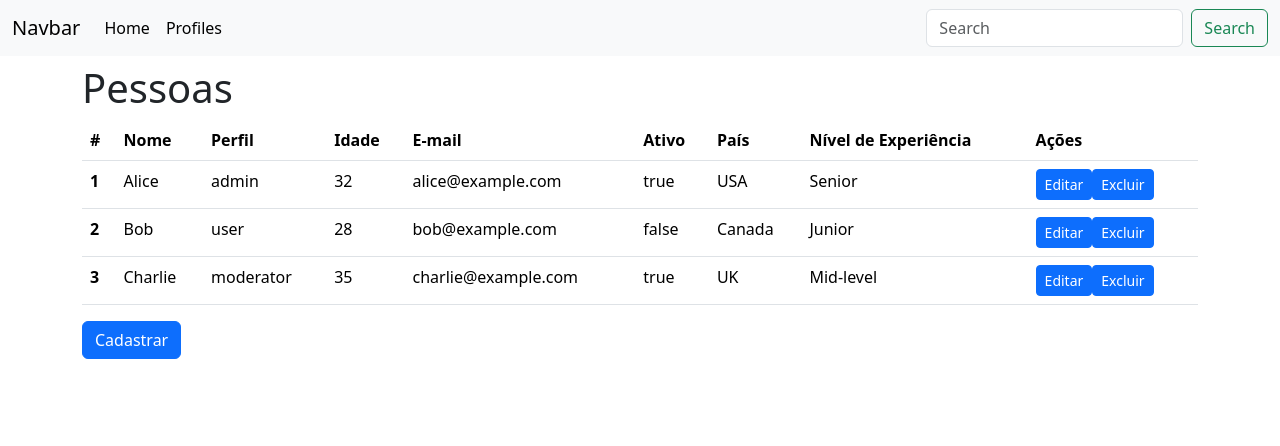
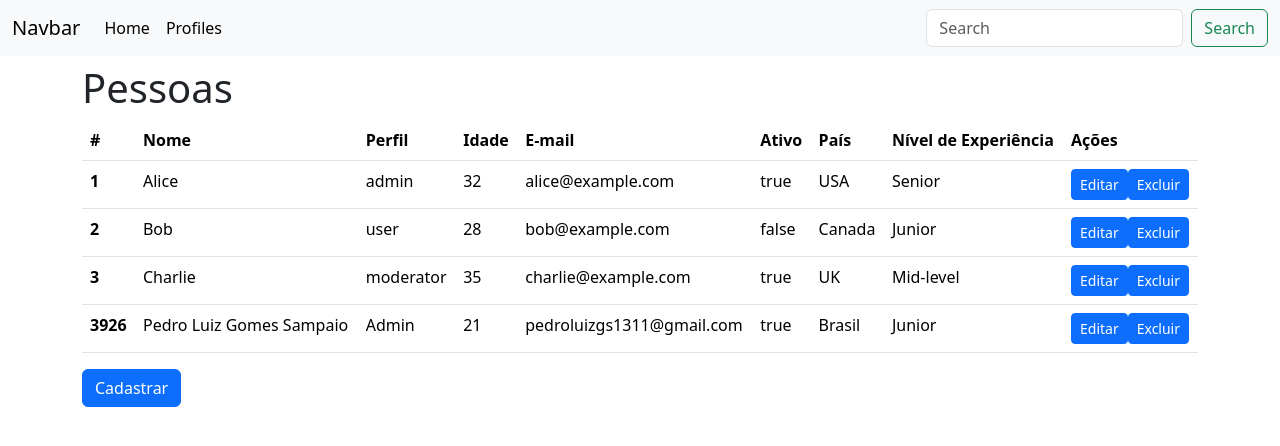
Before and after one commit to PedroLGS/avaliacao-angular-minsait, an Angular app: page /profile in a window 1280 px wide. Shown: the top 446 px of the page. Built offline with nearby package versions, Linux system fonts and the light colour scheme; data requests are answered from the project's data file.

Commit message:
feat: implementando algumas mudanças nos métodos

```diff
--- a/db.json
+++ b/db.json
@@ -29,6 +29,16 @@
       "isActive": true,
       "country": "UK",
       "experience": "Mid-level"
+    },
+    {
+      "id": "3926",
+      "name": "Pedro Luiz Gomes Sampaio",
+      "role": "Admin",
+      "age": 21,
+      "email": "pedroluizgs1311@gmail.com",
+      "isActive": true,
+      "country": "Brasil",
+      "experience": "Junior"
     }
   ]
 }
--- a/src/app/components/header/header.component.ts
+++ b/src/app/components/header/header.component.ts
@@ -1,4 +1,5 @@
 import { Component, Input } from '@angular/core';
+import { MenuItem } from 'src/app/interfaces/menu-item';
 
 @Component({
   selector: 'app-header',
@@ -7,6 +8,6 @@ import { Component, Input } from '@angular/core';
 })
 export class HeaderComponent {
 
-  @Input() items: any[] = [];
+  @Input() items: MenuItem[] = [];
 
 }
--- /dev/null
+++ b/src/app/interfaces/profile.ts
@@ -0,0 +1,10 @@
+export interface IProfile {
+    id: number,
+    name: string,
+    role: string,
+    age: number,
+    email: string,
+    isActive: boolean,
+    country: string,
+    experience: string
+}
--- a/src/app/pages/profile/profile-create-update/profile-create-update.component.html
+++ b/src/app/pages/profile/profile-create-update/profile-create-update.component.html
@@ -28,6 +28,6 @@
         <label for="experience" class="form-label">Experiência</label>
         <input type="text" class="form-control" id="experience" formControlName="experience">
       </div>
-      <button type="submit" class="btn btn-primary" [disabled]="!profileForm.valid">Cadastrar</button>
+      <button type="submit" class="btn btn-primary" [disabled]="!profileForm.valid">{{ profileForm.get('id')?.value ? 'Atualizar' : 'Cadastrar' }}</button>
     </form>
   </div>
--- a/src/app/pages/profile/profile-create-update/profile-create-update.component.ts
+++ b/src/app/pages/profile/profile-create-update/profile-create-update.component.ts
@@ -1,6 +1,7 @@
 import { Component } from '@angular/core';
 import { FormControl, FormGroup, Validators } from '@angular/forms';
-import { Router } from '@angular/router';
+import { ActivatedRoute, Router } from '@angular/router';
+import { IProfile } from 'src/app/interfaces/profile';
 import { ProfileService } from 'src/app/services/profile.service';
 import Swal from 'sweetalert2';
 
@@ -11,29 +12,55 @@ import Swal from 'sweetalert2';
 })
 export class ProfileCreateUpdateComponent {
 
-  constructor(private profileService: ProfileService, private router: Router) {}
+  constructor(private profileService: ProfileService, private router: Router, private route: ActivatedRoute) {}
 
   profileForm = new FormGroup({
-    name: new FormControl('', Validators.required),
+    name: new FormControl('', [Validators.required, Validators.maxLength(100)]),
     role: new FormControl('', Validators.required),
-    age: new FormControl(0, [Validators.required, Validators.min(0)]),
-    email: new FormControl('', Validators.required),
+    age: new FormControl(0, [Validators.required, Validators.min(0), Validators.max(120)]),
+    email: new FormControl('', [Validators.required, Validators.email, Validators.maxLength(100)]),
     isActive: new FormControl(false),
-    country: new FormControl(''),
-    experience : new FormControl('')
+    country: new FormControl('', Validators.maxLength(50)),
+    experience : new FormControl('', Validators.maxLength(50))
   });
 
+  ngOnInit() {
+    const id = this.route.snapshot.paramMap.get('id');
+    if (id) {
+      this.profileService.buscarPorId(+id).subscribe(profile => {
+        this.profileForm.setValue(profile);
+      });
+    }
+  }
+
   onSubmit() {
-    const profile = this.profileForm.value;
-    console.log(profile)
+    const profile: IProfile = this.profileForm.value as IProfile;
+    if (profile.id) {
+      this.editar(profile);
+    } else {
+      this.cadastrar(profile);
+    }
+  }
+
+  cadastrar(profile: IProfile) {
     this.profileService.cadastrar(profile).subscribe(result => {
-      console.log(result)
       Swal.fire({
         title: 'Pessoa cadastrada com sucesso!',
-        text: 'Parabéns!',
+        text: 'Cadastrada!',
         icon: 'success',
-      })
-      this.router.navigateByUrl('/profile')
+      });
+      this.router.navigateByUrl('/profile');
+    });
+  }
+
+  editar(profile: IProfile) {
+    this.profileService.editar(profile).subscribe(result => {
+      Swal.fire({
+        title: 'Pessoa atualizada com sucesso!',
+        text: 'Atualizada!',
+        icon: 'success',
+      });
+      this.router.navigateByUrl('/profile');
     });
   }
 }
--- a/src/app/pages/profile/profile-list/profile-list.component.html
+++ b/src/app/pages/profile/profile-list/profile-list.component.html
@@ -26,9 +26,9 @@
             <td>{{ profile.country }}</td>
             <td>{{ profile.experience }}</td>
             <td>
-              <a class="btn btn-primary btn-sm" routerLink="/profile/edit/{{profile.id}}">Editar</a>
+              <a class="btn btn-primary btn-sm" [routerLink]="['/profile/edit', profile.id]">Editar</a>
 
-              <a class="btn btn-primary btn-sm">Excluir</a>
+              <a (click)="excluir(profile.id)" class="btn btn-primary btn-sm">Excluir</a>
             </td>
           </tr>
         </tbody>
--- a/src/app/pages/profile/profile-list/profile-list.component.ts
+++ b/src/app/pages/profile/profile-list/profile-list.component.ts
@@ -1,5 +1,8 @@
 import { Component } from '@angular/core';
+import { IProfile } from 'src/app/interfaces/profile';
 import { ProfileService } from 'src/app/services/profile.service';
+import Swal from 'sweetalert2';
+
 
 @Component({
   selector: 'app-profile-list',
@@ -8,7 +11,7 @@ import { ProfileService } from 'src/app/services/profile.service';
 })
 export class ProfileListComponent {
   constructor(private profileService: ProfileService) {}
-  profiles: any;
+  profiles: IProfile[] = [];
 
   ngOnInit() {
     this.profileService.buscarTodos().subscribe(result => {
@@ -18,4 +21,25 @@ export class ProfileListComponent {
     });
   }
 
+  excluir(id: number) {
+    Swal.fire({
+      title: 'Tem certeza que deseja excluir o perfil?',
+      text: 'Não será possível reverter!',
+      icon: 'warning',
+      showCancelButton: true,
+      confirmButtonText: 'Sim, exclua!',
+      cancelButtonText: 'Não, cancele!'
+    }).then((result) => {
+      if (result.isConfirmed) {
+        this.profileService.excluir(id).subscribe(() => {
+          this.profiles = this.profiles.filter(profile => profile.id !== id);
+          Swal.fire(
+            'Excluído!',
+            'O perfil foi excluído.',
+            'success'
+          );
+        });
+      }
+    });
+  }
 }
--- a/src/app/services/profile.service.ts
+++ b/src/app/services/profile.service.ts
@@ -1,5 +1,6 @@
 import { HttpClient } from '@angular/common/http';
 import { Injectable } from '@angular/core';
+import { IProfile } from '../interfaces/profile';
 
 @Injectable({
   providedIn: 'root'
@@ -11,10 +12,22 @@ export class ProfileService {
   constructor(private http: HttpClient) { }
 
   buscarTodos() {
-    return this.http.get(this.api);
+    return this.http.get<IProfile[]>(this.api);
   }
 
-  cadastrar(profile: any) {
-    return this.http.post<any>(this.api, profile);
+  cadastrar(profile: IProfile) {
+    return this.http.post<IProfile>(this.api, profile);
+  }
+
+  editar(profile: IProfile) {
+    return this.http.put<IProfile>(`${this.api}/${profile.id}`, profile);
+  }
+
+  excluir(id: number) {
+    return this.http.delete(`${this.api}/${id}`);
+  }
+
+  buscarPorId(id: number) {
+    return this.http.get<IProfile>(`${this.api}/${id}`)
   }
 }
```
